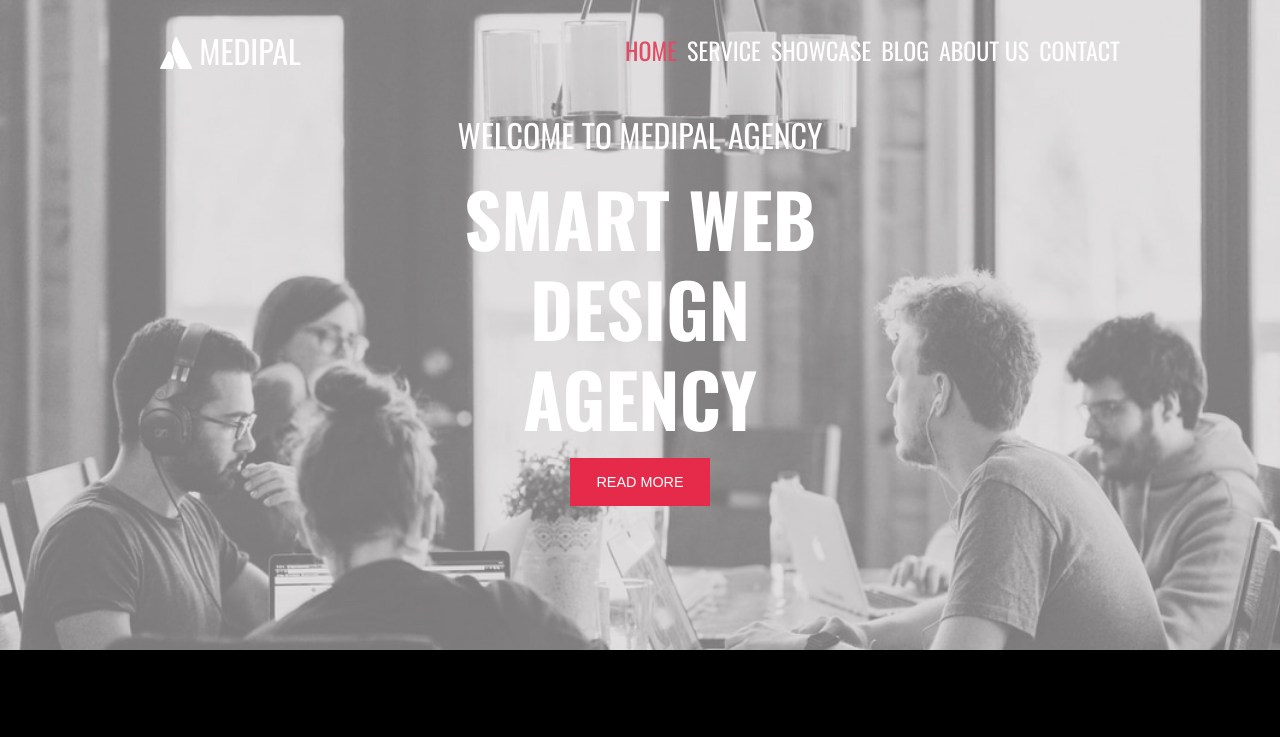
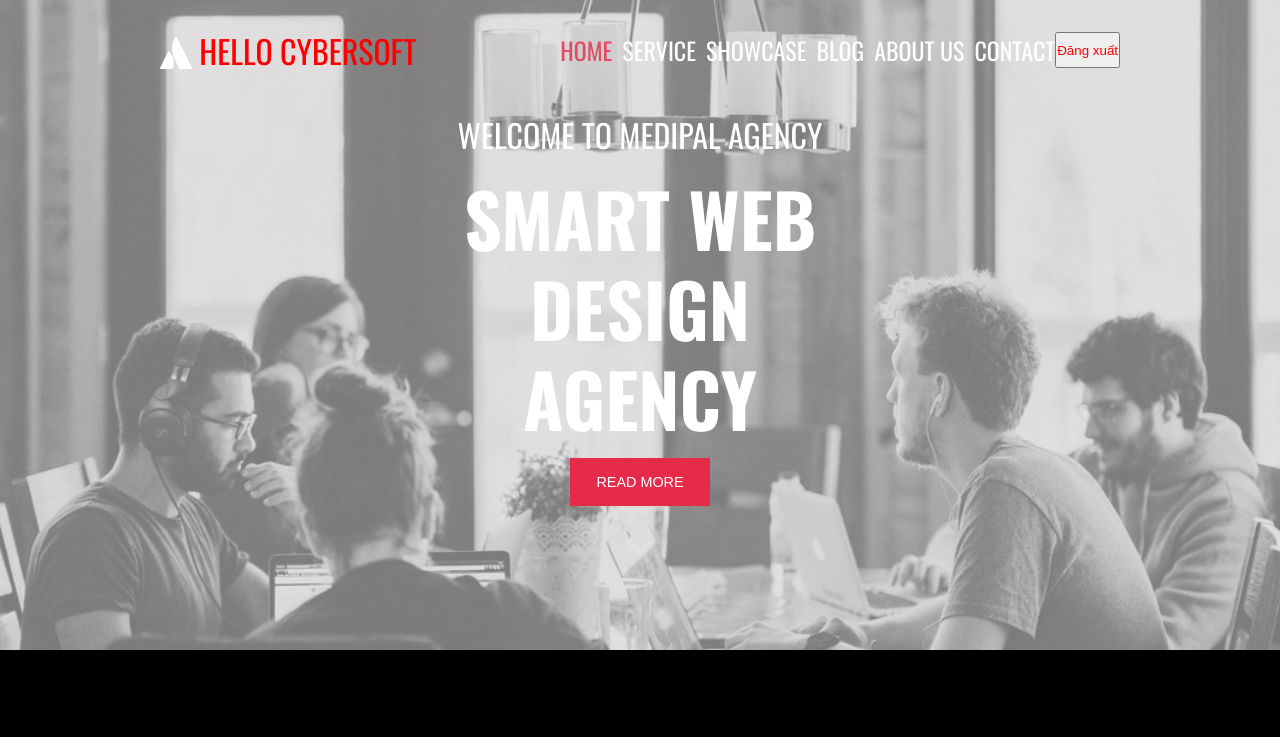
Before and after one commit to dathoang9797/Meipaly, a plain HTML site: page index.html in a window 1280 px wide. Shown: the top 737 px of the page. Drawn offline with nearby package versions, Linux system fonts and the light colour scheme; a small style sheet from the web is missing.

Commit message:
second commit

```diff
--- a/css/style.css
+++ b/css/style.css
@@ -468,6 +468,10 @@ ul.slick-dots li.slick-active button:before {
   cursor: pointer;
 }
 
+.btnDangXuat {
+  color: red;
+}
+
 /* ANIMATION */
 @keyframes carousel__scroll__down {
   0% {
--- a/index.html
+++ b/index.html
@@ -59,6 +59,7 @@
             <li>
               <a href="">Contact</a>
             </li>
+            <!-- <button>Đăng xuất</button> -->
           </ul>
         </nav>
       </div>
@@ -375,5 +376,6 @@
         $(".counter").countUp();
       });
     </script>
+    <script src="js/script.js"></script>
   </body>
 </html>
--- a/js/script.js
+++ b/js/script.js
@@ -1,3 +1,17 @@
-function a(){
-    return 10;
-}
+const logoText = document.querySelector(".header__content .header__logo span");
+
+logoText.style.color = "red";
+
+logoText.innerText = "Hello Cybersoft";
+
+const aTagsNav = document.querySelector(".header__content nav ul a");
+console.log(aTagsNav);
+
+const ulNav = document.querySelector(".header__content ul");
+const btnEl = document.createElement("button");
+btnEl.innerText = "Đăng xuất";
+ulNav.appendChild(btnEl);
+btnEl.className = "btnDangXuat";
+
+const carouselEl = document.querySelector(".carousel");
+carouselEl.classList.add("container");
```
